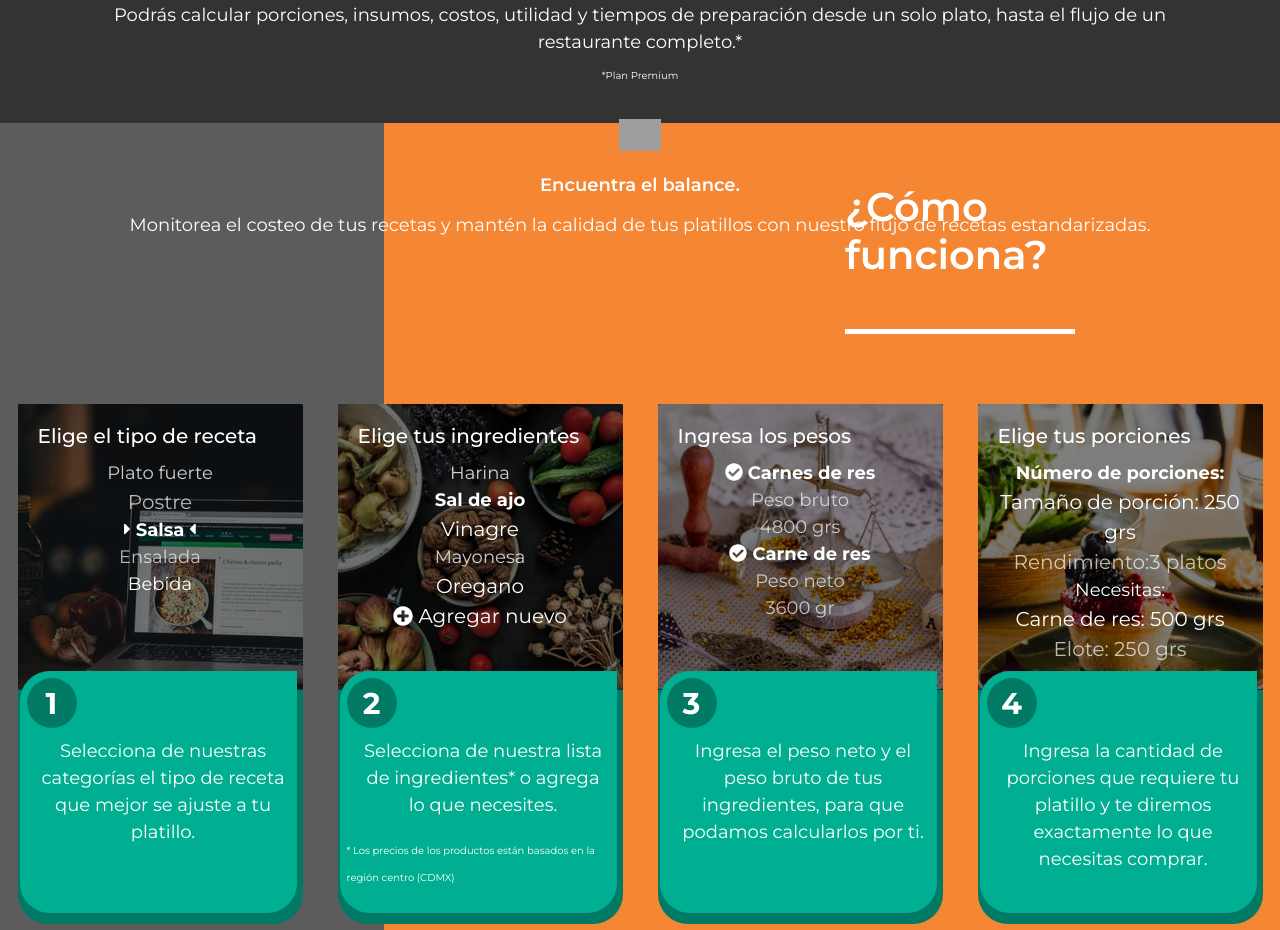
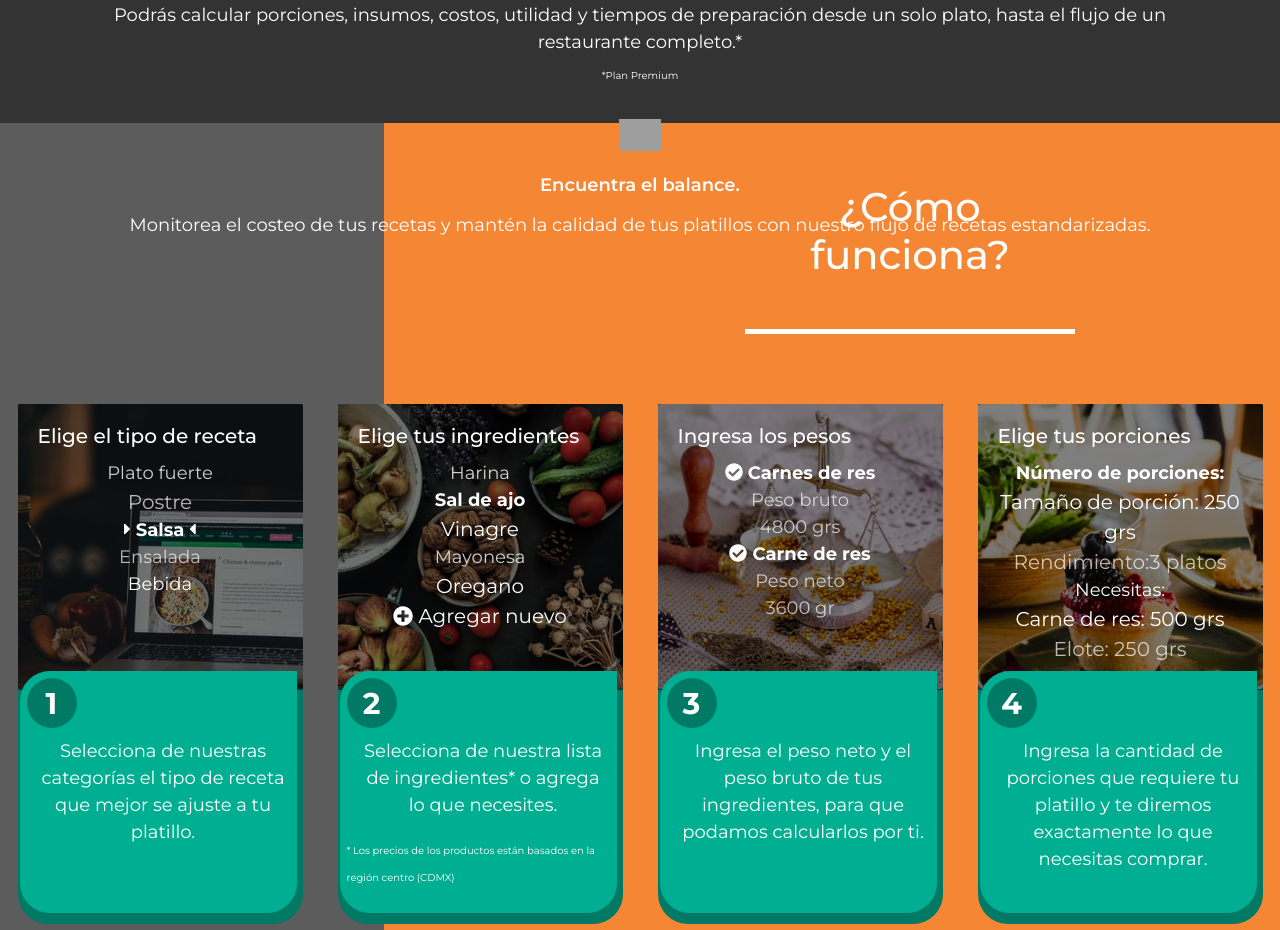
Before and after one commit to Standar-sazon/frontend_standar_sazon, a Next.js app: page / in a window 1280 px wide. Shown: the part 2360-3290 px from the top of the page. Built offline with nearby package versions, Linux system fonts and the light colour scheme; grey boxes are pictures that could not be loaded.

Commit message:
correción de estilos en sección How Fuction

```diff
--- a/pages/index.js
+++ b/pages/index.js
@@ -13,7 +13,7 @@ import Benefits from '../components/Benefits'
 import Dish from '../components/Benefits-image'
 import ImageBack from '../components/Benefits-bkg'
 
-export default function Home () {
+export default function Home() {
   return (
     <Layout>
 
--- a/styles/pages/landing/_howFuctions.scss
+++ b/styles/pages/landing/_howFuctions.scss
@@ -10,8 +10,9 @@
   .font{
     font-size: 40px;
     font-family: $font-family;
-    font-weight: 600;
+    font-weight: 50px;
     margin-bottom: 70px;
+    text-align: center;
   }
 
   .border-down{
@@ -19,8 +20,7 @@
     padding-bottom: 50px;
     padding-top: 50px;
     margin-right: 190px;
-    margin-left: 190px;
-    display: flex;
-    justify-content: center;
+    margin-left: 90px
+
   }
 }
```
